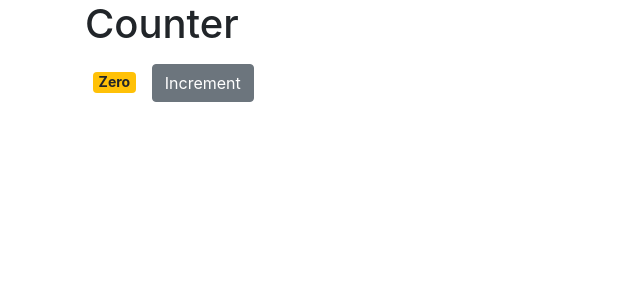
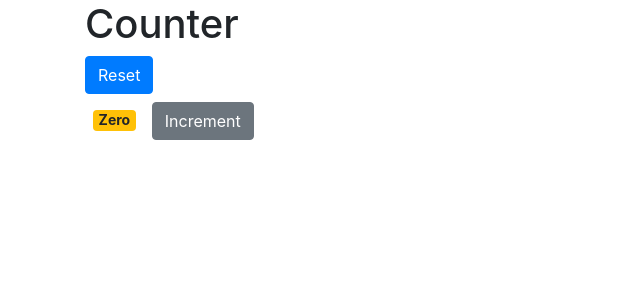
Before and after one commit to chrisvasqm/react-counter-app, a React (Create React App) app: page / in a window 1280 px wide. Shown: the top 300 px of the page, without its empty margins (0-640 px from the left). Built offline with nearby package versions, Linux system fonts and the light colour scheme.

Commit message:
Add reset button

```diff
--- a/src/components/counter.jsx
+++ b/src/components/counter.jsx
@@ -9,6 +9,11 @@ class Counter extends Component {
       <main className="container">
         <h1>Counter</h1>
 
+        <button className="btn btn-md btn-primary" onClick={this.handleReset}>
+          Reset
+        </button>
+
+        <div>
           <span style={{ fontSize: 14 }} className={this.renderBadge()}>
             {this.formatCount()}
           </span>
@@ -18,6 +23,7 @@ class Counter extends Component {
           >
             Increment
           </button>
+        </div>
       </main>
     );
   }
@@ -37,6 +43,10 @@ class Counter extends Component {
     const value = this.state.value + 1;
     this.setState({ value });
   };
+
+  handleReset = () => {
+    this.setState({ value: 0 });
+  };
 }
 
 export default Counter;
```
Lines whose indentation alone changed are shown as unchanged.
